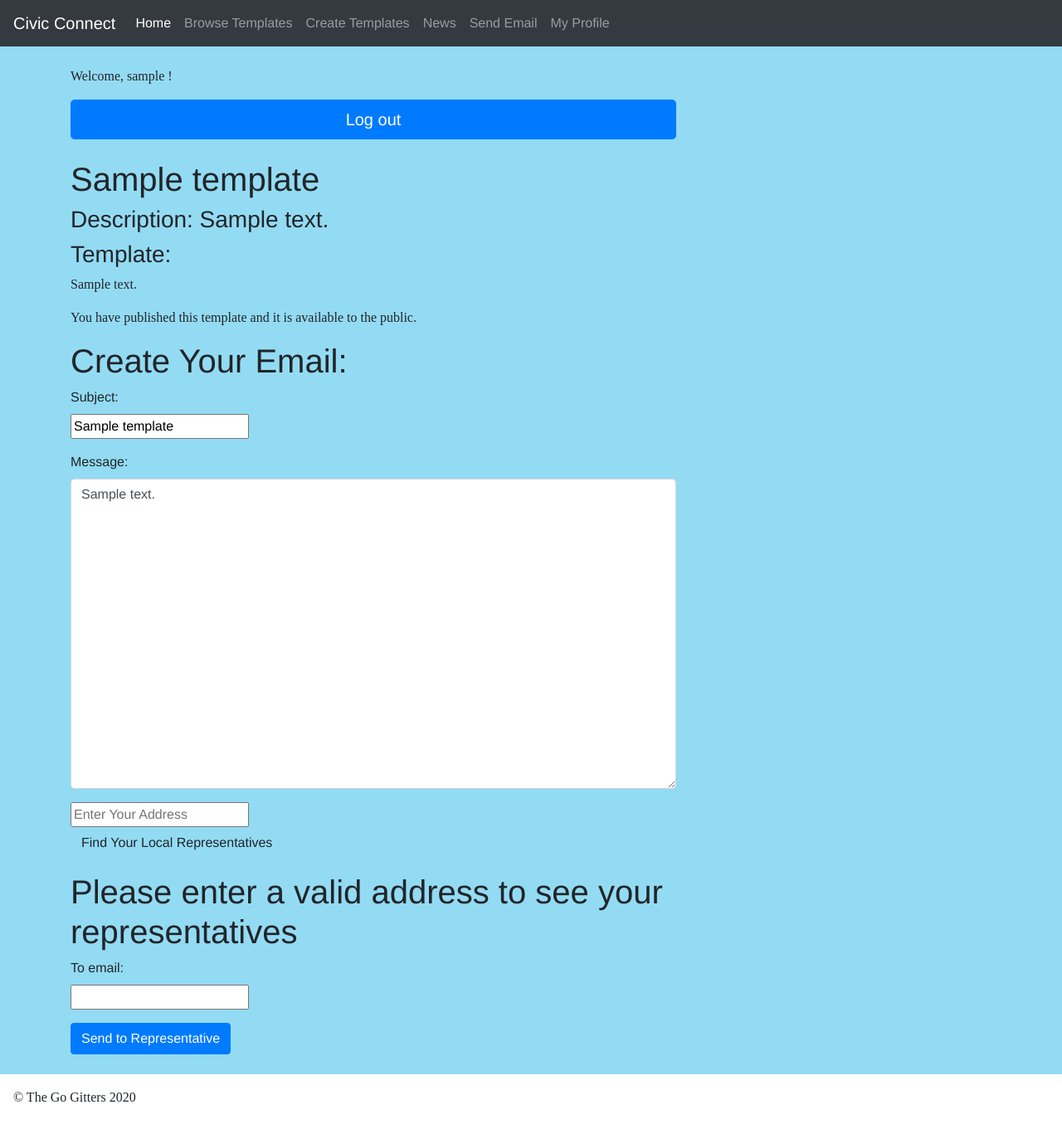
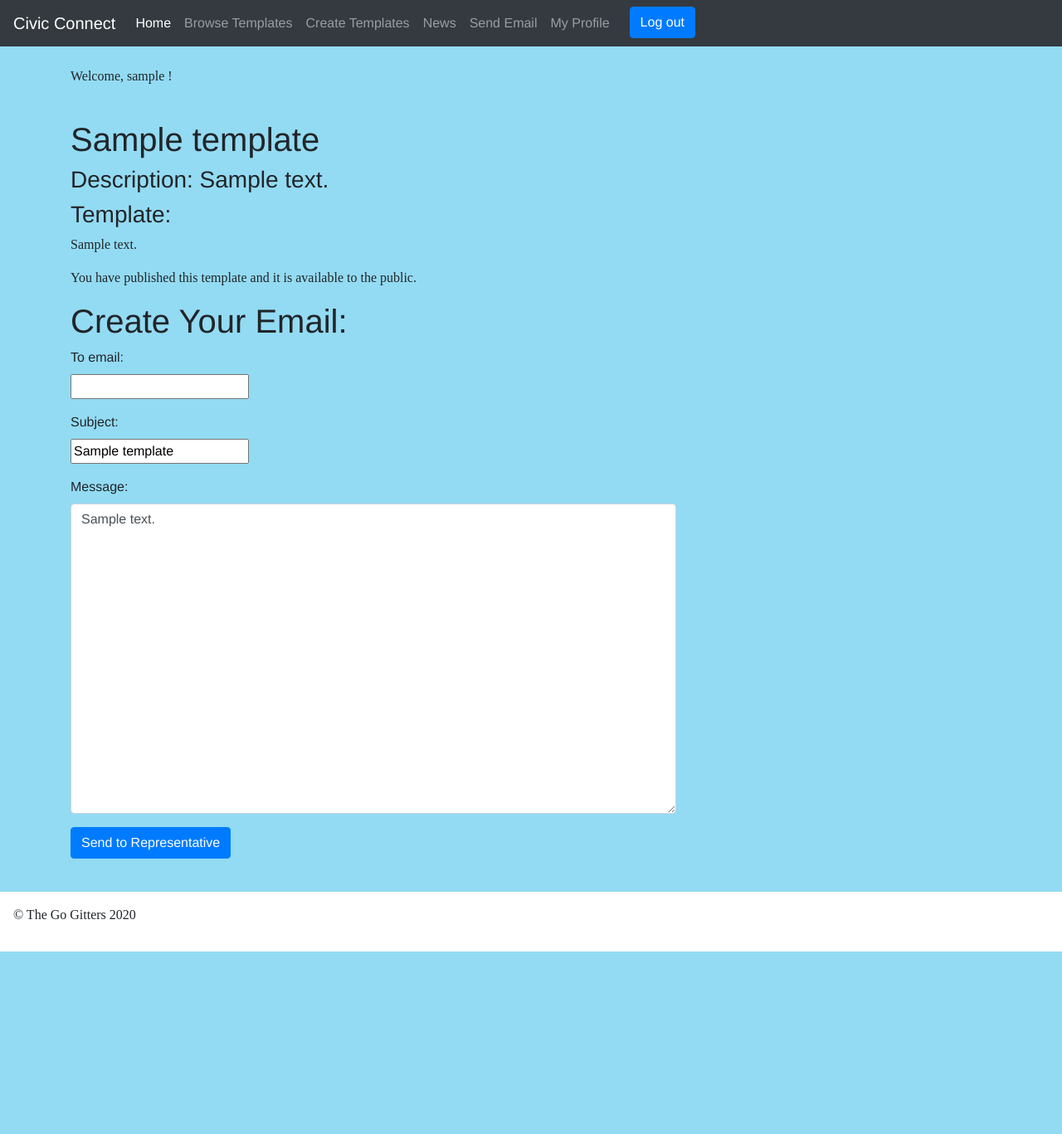
Before and after one commit to AnthonyEsquivel/CivicConnect, a Django app: page /1 in a window 1280 px wide. Shown: the whole page at 83% size. After the commit the page ends 1147 px from the top, so only its background shows below. Run offline with Django 3.2, Linux system fonts and the light colour scheme; a user stored in the database is signed in; tables that the repository leaves empty hold one stand-in row (values such as "Sample post"); some libraries are stand-ins or nearby versions.

Commit message:
Changed log out button

```diff
--- a/mainapp/templates/mainapp/base.html
+++ b/mainapp/templates/mainapp/base.html
@@ -43,6 +43,14 @@
             <li class="nav-item">
                 <a class="nav-link disabled" href="" id="hellouser"></a>
               </li>
+
+			  {% if user.is_authenticated %}
+			  <div class="float-right">
+			  <li class="nav-item">
+  				<a class="btn btn-primary btn-block " href="{% url 'logout' %}">Log out</a>
+				</li>
+				<div class="float-right">
+				{% endif %}
             </ul>
             <form class="form-inline my-2 my-lg-0">
                 <div class="g-signin2" data-onsuccess="onSignIn" data-theme="dark"></div>
@@ -107,7 +115,7 @@
             <div class="col-md-8">
                 {% if user.is_authenticated %}
                 <p>Welcome, {{ user.username }} !</p>
-                <a class="btn btn-primary btn-lg btn-block" href="{% url 'logout' %}">Log out</a>
+                <!-- <a class="btn btn-primary btn-lg btn-block" href="{% url 'logout' %}">Log out</a> -->
                 {% else %}
                   <a class="btn btn-primary btn-lg btn-block" href="{% provider_login_url 'google' %}">Log in</a>
                 {% endif %}
--- a/mainapp/templates/mainapp/tempPage.html
+++ b/mainapp/templates/mainapp/tempPage.html
@@ -21,6 +21,12 @@
       {% csrf_token %}
       <!--{{form2.as_p}}-->
       <!--Template Name Box-->
+      <div class="form-group text-left">
+          <label>To email:</label>
+          <br>
+  <!--        <input type="text" class="form-control" name="temp_name" placeholder="Enter name">-->
+          {{form.to_email}}
+      </div>
       <!--Template Description Box-->
       <div class="form-group text-left">
           <label>Subject:</label>
@@ -38,64 +44,6 @@
                 <!-- <input type="text" id="message" name="message"> -->
           <!-- {{form.message}} -->
       </div>
-
-      <!-- display representatives based on your address -->
-
-          <form action="{% url 'mainapp:profile' %}" method="POST" class="address-form">
-                  {% csrf_token %}
-                  <div class="input-field">
-                      <input id="address-input" type="text" name="address" placeholder="Enter Your Address">
-                      <span class="helper-text red-text" data-error="Please enter a valid address" data-success="Great!"></span>
-                  </div>
-                  <div class="btn-field">
-                      <input id="rep-btn" class="btn" type="submit" name="representatives" value="Find Your Local Representatives">
-                  </div>
-          </form>
-
-          {% if representatives %}
-              <body id="reps">
-                 <main id="rep-main">
-                     <div class="rep-display">
-                         <table class="highlight responsive-table card-content">
-                             <thead>
-                                 <th class="table-headers-A">Office</th>
-                                 <th class="table-headers-B">Current Occupant</th>
-                             </thead>
-                             <tbody>
-                                 {% for key, value in test_representatives.items %}
-                                 {{ test_representatives | json_script:"test_representatives"}}
-                                 <tr>
-                                     <td class="table-content-A">{{ value.office.name }}</td>
-                                     <td class="table-content-B">{{ value.name }}</td>
-                                 </tr>
-                                 {% endfor %}
-                             </tbody>
-                         </table>
-                     </div>
-                 </main>
-              </body>
-          {% else %}
-              <h1> Please enter a valid address to see your representatives </h1>
-         {% endif %}
-
-      <div class="form-group text-left">
-          <label>To email:</label>
-          <br>
-     <!--        <input type="text" class="form-control" name="temp_name" placeholder="Enter name">-->
-          {{form.to_email}}
-      </div>
-
-
-
-
-
-
-
-
-
-
-
-
       <!--Submit Template Button-->
       <button type="submit" name="send" class="btn btn-primary">Send to Representative</button>
     </form>
```
